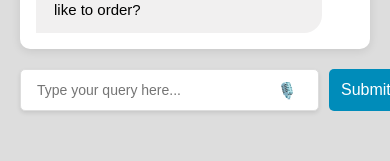
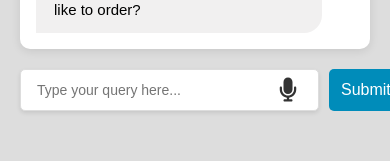
Before and after one commit to kmharsh/kfckiosk, a React (Create React App) app: page / in a window 390 px wide. Shown: the part 129-290 px from the top of the page. Built offline with nearby package versions, Linux system fonts and the light colour scheme.

Commit message:
micro phone icon set in page

```diff
--- a/package.json
+++ b/package.json
@@ -3,6 +3,9 @@
   "version": "0.1.0",
   "private": true,
   "dependencies": {
+    "@fortawesome/fontawesome-svg-core": "^6.7.2",
+    "@fortawesome/free-solid-svg-icons": "^6.7.2",
+    "@fortawesome/react-fontawesome": "^0.2.2",
     "@testing-library/dom": "^10.4.0",
     "@testing-library/jest-dom": "^6.6.3",
     "@testing-library/react": "^16.3.0",
--- a/src/App.css
+++ b/src/App.css
@@ -135,7 +135,6 @@ body {
   background-color:transparent;
   color: white;
   border: none;
-  padding: 8px;
   font-size: 18px;
   border-radius: 50%;
   cursor: pointer;
@@ -315,6 +314,16 @@ body {
   border: none;
   outline: none;
 }
+.mic-button svg,
+.reset-button svg {
+    font-size: 1.5rem;
+    color: #333;
+}
+
+.mic-button.recording svg {
+    color: red;
+}
+
 
 /* Responsive */
 @media (max-width: 600px) {
--- a/src/MenuKiosk.js
+++ b/src/MenuKiosk.js
@@ -1,5 +1,9 @@
 import React, { useState, useRef, useEffect } from 'react';
 import Kiosksinterface from './kiosksinterface';
+import { FontAwesomeIcon } from '@fortawesome/react-fontawesome';
+import { faMicrophone, faMicrophoneSlash, faRotate } from '@fortawesome/free-solid-svg-icons';
+
+
 import processjson from './flattened_menu';
 
 const MenuKiosk = () => {
@@ -199,7 +203,7 @@ const MenuKiosk = () => {
                         </button>
                     )}
 
-                    <button
+                    {/* <button
                         className={`mic-button ${isRecording ? 'recording' : ''}`}
                         onClick={handleMicClick}
                     >
@@ -209,8 +213,19 @@ const MenuKiosk = () => {
                                 <path d="M0 0h24v24H0z" fill="none"></path>
                             </svg>
                         ) : (
-                            '🎙️'
+                            <>
+                             🎙️
+                             <FontAwesomeIcon icon={isRecording ? faMicrophoneSlash : faMicrophone} />
+                            </>
+
                         )}
+                    </button> */}
+                    <button
+                        className={`mic-button ${isRecording ? 'recording' : ''}`}
+                        onClick={handleMicClick}
+                        aria-label="Toggle microphone"
+                    >
+                        <FontAwesomeIcon icon={isRecording ? faMicrophoneSlash : faMicrophone} />
                     </button>
                 </div>
 
```
Also changed, not shown: 1 other file (tests, documents, lock files or other folders).
